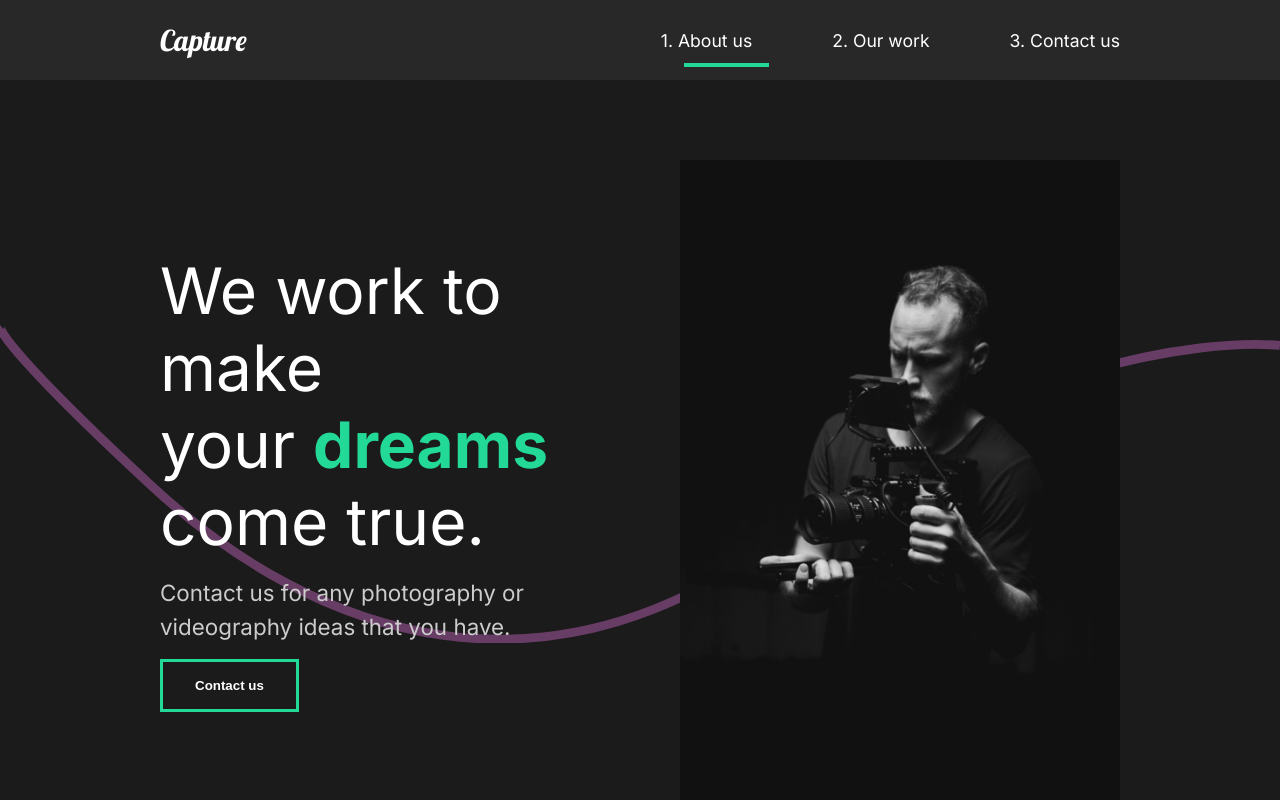
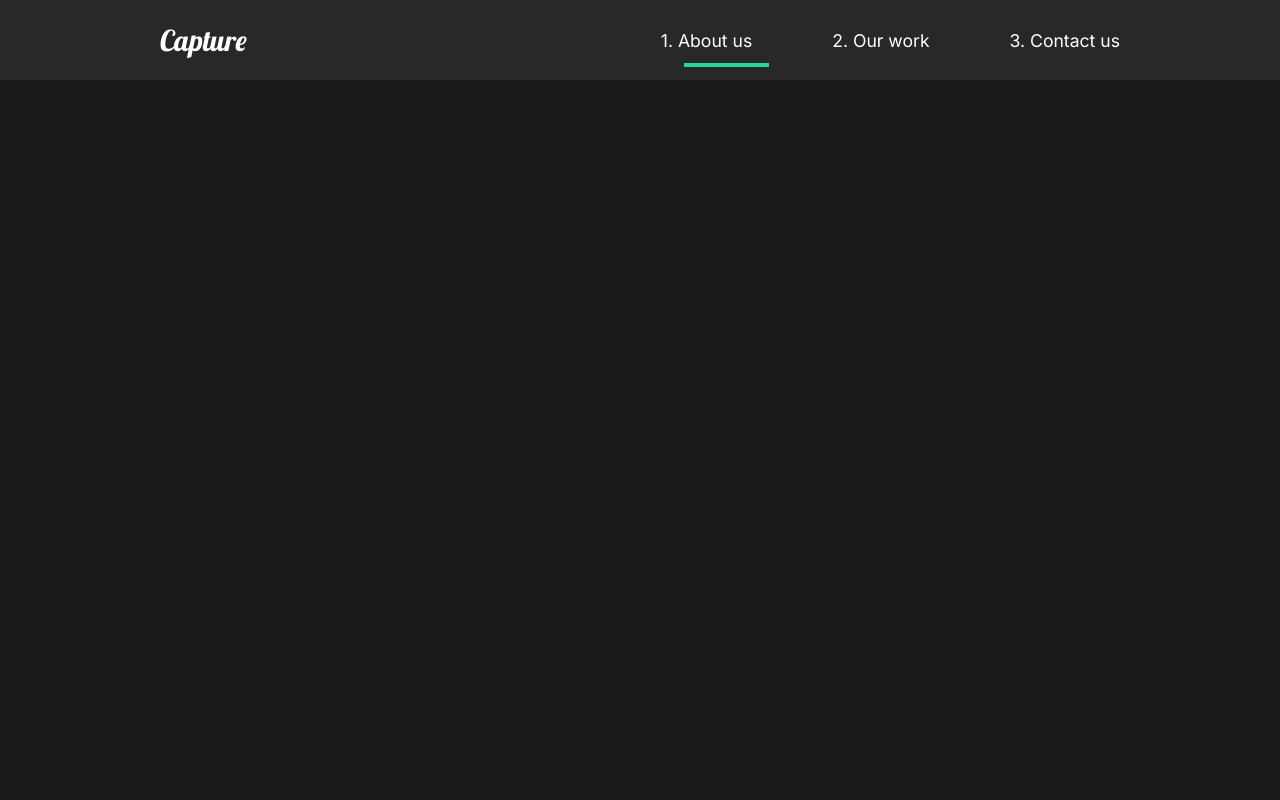
Before and after one commit to joe-ashwell/capture, a React (Create React App) app: page / in a window 1280 px wide. Shown: the top 800 px of the page. Built offline with nearby package versions, Linux system fonts and the light colour scheme.

Commit message:
Update routing

```diff
--- a/src/App.js
+++ b/src/App.js
@@ -24,22 +24,22 @@ function App() {
       <AnimatePresence exitBeforeEnter>
         {/* Need to add the location as a prop and pass it in to switch so that Framer motion knows when the page has changed by looking at the key */}
         <Switch location={location} key={location.pathname}>
-          <Route path="/" exact>
+          <Route path="/capture" exact>
             <AboutUs />
           </Route>
 
-          <Route path="/work" exact>
+          <Route path="/capture/work" exact>
             <OurWork />
           </Route>
 
           {/* The :id basically means anything after the the /work/ will take you to the movide detail page
             It has to be ':id' i tried random characters and it didn't work.
         */}
-          <Route path="/work/:id">
+          <Route path="/capture/work/:id">
             <MovieDetail />
           </Route>
 
-          <Route path="/contact">
+          <Route path="/capture/contact">
             <ContactUs />
           </Route>
         </Switch>
```
